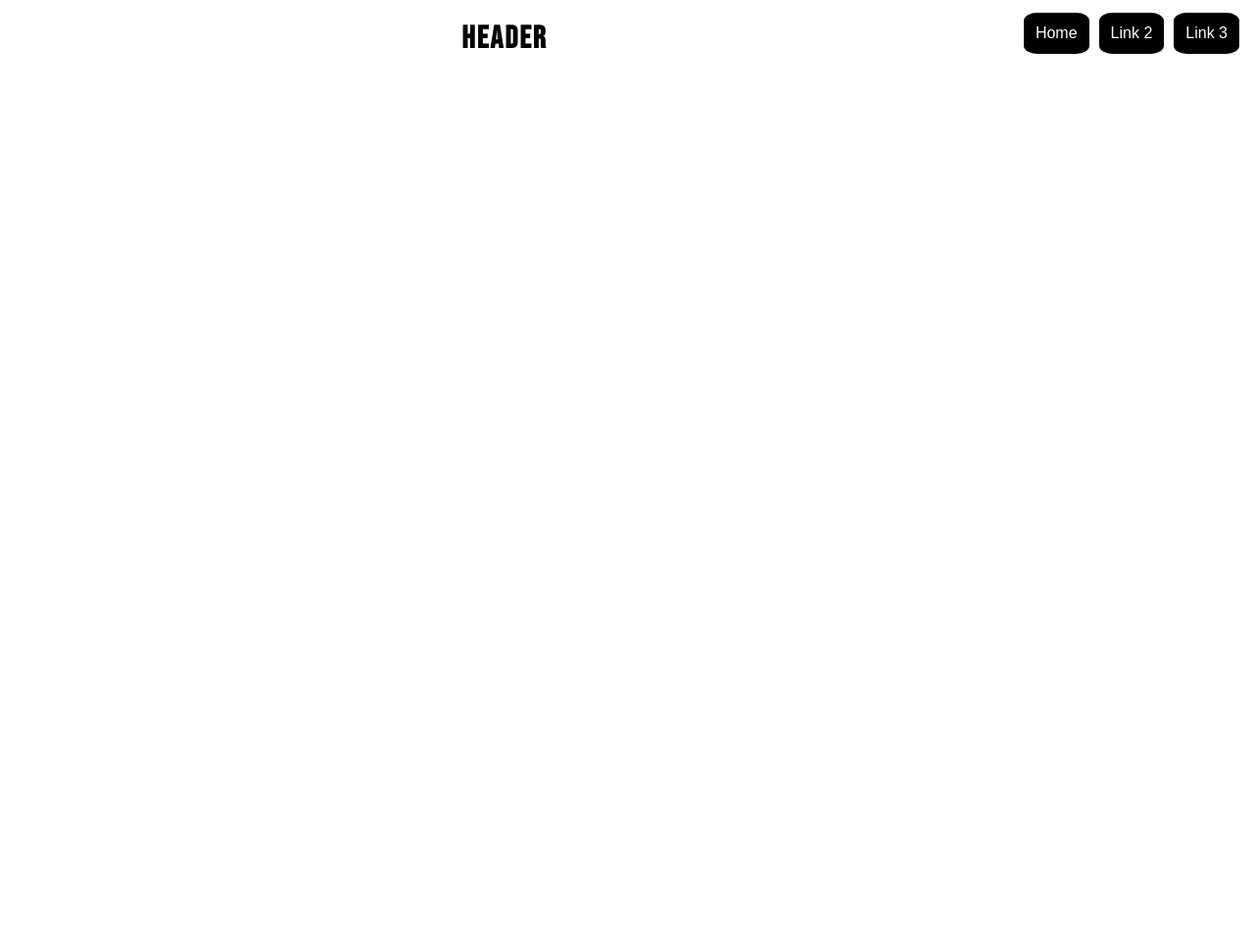
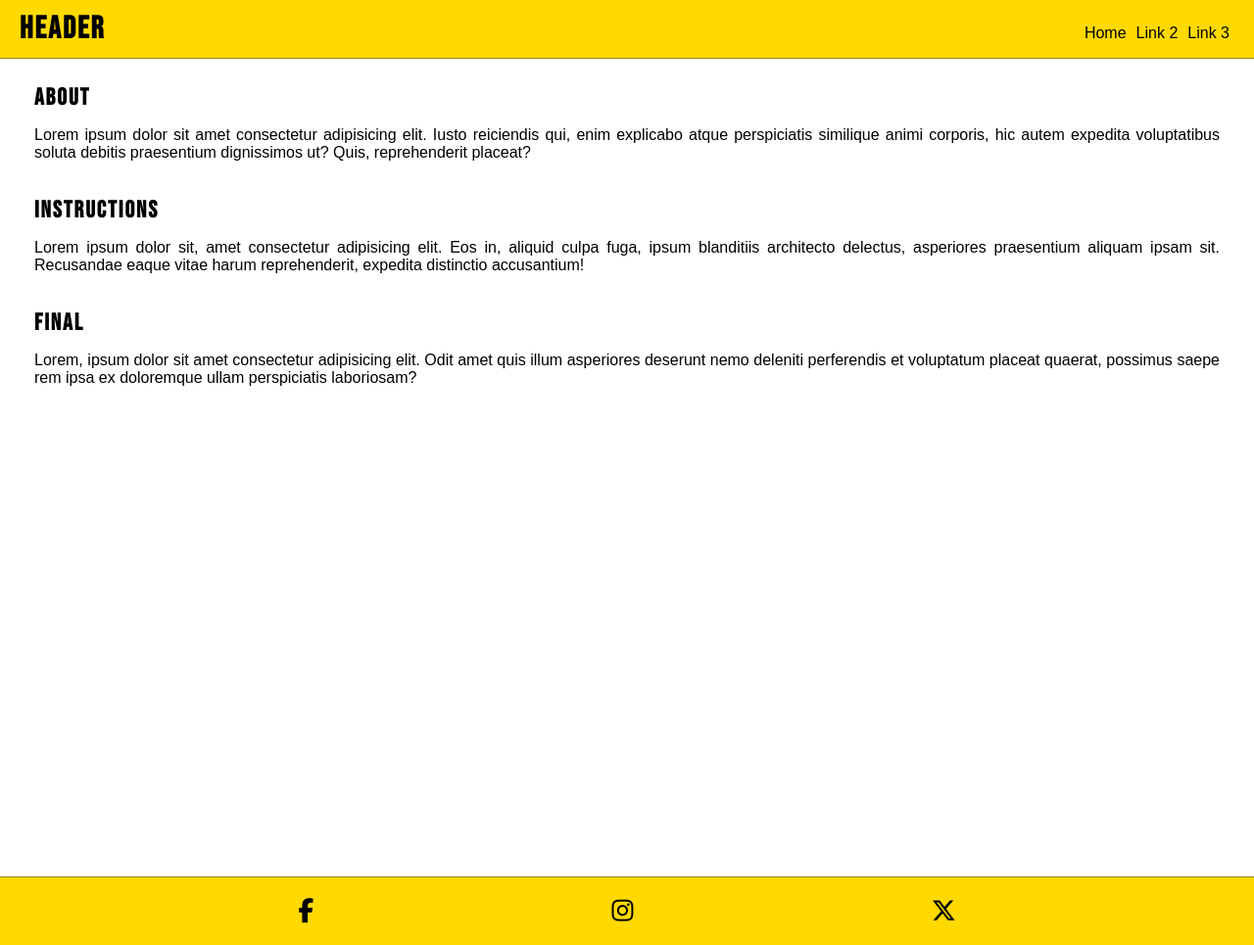
Before and after one commit to n-ste/Project_1, a plain HTML site: page index.html in a window 1280 px wide. Shown: the whole page at 98% size. Before the commit the page ends 800 px from the top, so only its background shows below. Drawn offline with Linux system fonts and the light colour scheme.

Commit message:
added headings and information grouped into sections

```diff
--- a/assets/css/style.css
+++ b/assets/css/style.css
@@ -10,17 +10,43 @@
 
 header {
     display: flex;
-    justify-content: space-around;
-    margin: 10px auto;
+    justify-content: space-between;
+    align-items: baseline;
+    padding: 10px;
+    background-color: hsl(51, 100%, 50%);
+    border-bottom: 1px solid hsla(51, 99%, 30%, 0.984);
+
+}
+
+main {
+    min-height: 100vh;
+    /*display: flex;*/
+    /*flex-direction: column;*/
+    margin: 10px;
+}
+section {
+    display: flex;
+    flex-direction: column;
+    flex-wrap: wrap;
+}
+footer {
+    min-height: 60px;
+    background-color: hsl(51, 100%, 50%);
+    display: flex;
+    flex-direction: column;
+    border-top: 1px solid hsla(51, 99%, 30%, 0.984);
 
 }
 .main-heading {
     font-family: 'Bebas Neue', monospace;
     letter-spacing: 2px;
-    margin: 10px auto;
+    margin: 0 10px;
 }
 .menu {
     display: flex;
+}
+.main-content {
+    margin: 25px;
 }
 ul {
     margin: 3px 15px;
@@ -31,13 +57,43 @@ ul {
 }
 
 li a {
+    margin-top: 15px 2px;
     text-decoration: none;
-    color: #fff;
+    color: #000;
 }
 
-#link-box {
-    background-color: #000;
-    padding: 10px;
-    border: 2px solid #000;
-    border-radius: 20%;
+.active {
+   border-bottom: 10px #000;
+
 }
+
+footer p {
+    display: flex;
+    flex-direction: column;
+    flex-wrap: wrap;
+    margin: 20px;
+    text-align: center;
+}
+section > p {
+    text-align: justify;
+    margin: 15px 0 35px 0;;
+}
+
+section h2 {
+    font-family: 'Bebas Neue', monospace;
+    letter-spacing: 2px;
+}
+
+.external-social-links {
+    display: flex;
+    flex-direction: row;
+    padding: 20px 0;
+    justify-content: space-evenly;
+}
+
+.external-social-links a {
+    text-decoration: none;
+    font-size: 25px;
+    color: #000;
+
+}
--- a/index.html
+++ b/index.html
@@ -1,11 +1,14 @@
 <!DOCTYPE html>
 <html lang="en">
+
 <head>
     <meta charset="UTF-8">
     <meta name="viewport" content="width=device-width, initial-scale=1.0">
     <link rel="stylesheet" href="assets/css/style.css">
+    <script src="https://kit.fontawesome.com/9126144eb8.js" crossorigin="anonymous"></script>
     <title>Document</title>
 </head>
+
 <body>
     <header>
         <h1 class="main-heading">Header</h1>
@@ -13,7 +16,7 @@
             <div class="nav-menu-toggle" id="nav-menu-toggle">
                 <ul class="menu" id="menu">
                     <li id="link-box">
-                        <a href="#">Home</a>
+                        <a href="index.html" class="active">Home</a>
                     </li>
                     <li id="link-box">
                         <a href="#">Link 2</a>
@@ -24,8 +27,36 @@
                 </ul>
             </div>
         </div>
+    </header>
+    <main>
+        <div class="main-content" id="main-content">
+            <section class="about" id="about">
+                <h2>About</h2>
+                <p>Lorem ipsum dolor sit amet consectetur adipisicing elit. Iusto reiciendis qui, enim explicabo atque
+                    perspiciatis similique animi corporis, hic autem expedita voluptatibus soluta debitis praesentium
+                    dignissimos ut? Quis, reprehenderit placeat?</p>
+            </section>
+            <section class="instructions" id="instructions">
+                <h2>Instructions</h2>
+                <p>Lorem ipsum dolor sit, amet consectetur adipisicing elit. Eos in, aliquid culpa fuga, ipsum blanditiis
+                    architecto delectus, asperiores praesentium aliquam ipsam sit. Recusandae eaque vitae harum
+                    reprehenderit, expedita distinctio accusantium!</p>
+            </section>
+            <section class="final" id="final">
+                <h2>Final</h2>
+                <p>Lorem, ipsum dolor sit amet consectetur adipisicing elit. Odit amet quis illum asperiores deserunt nemo
+                    deleniti perferendis et voluptatum placeat quaerat, possimus saepe rem ipsa ex doloremque ullam
+                    perspiciatis laboriosam?</p>
+            </section>
+        </div>
+    </main>
+    <footer>
+        <div class="external-social-links">
+            <a href="https://www.facebook.com"><i class="fa-brands fa-facebook-f"></i></a>
+            <a href="https://www.instagram.com"><i class="fa-brands fa-instagram"></i></a>
+            <a href="https.twitter.com"><i class="fa-brands fa-x-twitter"></i></a>
+        </div>
+    </footer>
+</body>
 
-
-    </header>
-</body>
 </html>
```
